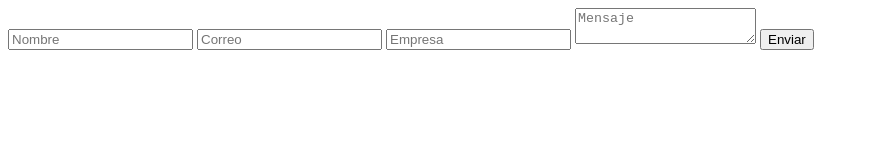
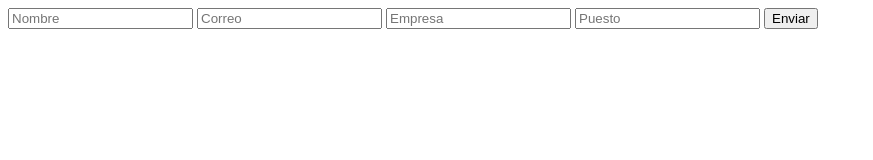
Before and after one commit to deyac-radiadores/solicitud-catalogo-digital-ok, a website: page public/index.html in a window 1280 px wide. Shown: the whole page, without its empty margins (0-873 px from the left). Drawn offline with Linux system fonts and the light colour scheme.

Commit message:
Update index.html
Tenía mensaje, se cambia a puesto con input y no textarea

```diff
--- a/public/index.html
+++ b/public/index.html
@@ -9,7 +9,7 @@
     <input name="nombre" placeholder="Nombre" required />
     <input name="correo" placeholder="Correo" type="email" required />
     <input name="empresa" placeholder="Empresa" />
-    <textarea name="mensaje" placeholder="Mensaje"></textarea>
+    <input name="puesto" placeholder="Puesto">
     <button type="submit">Enviar</button>
   </form>
   <script>
```
